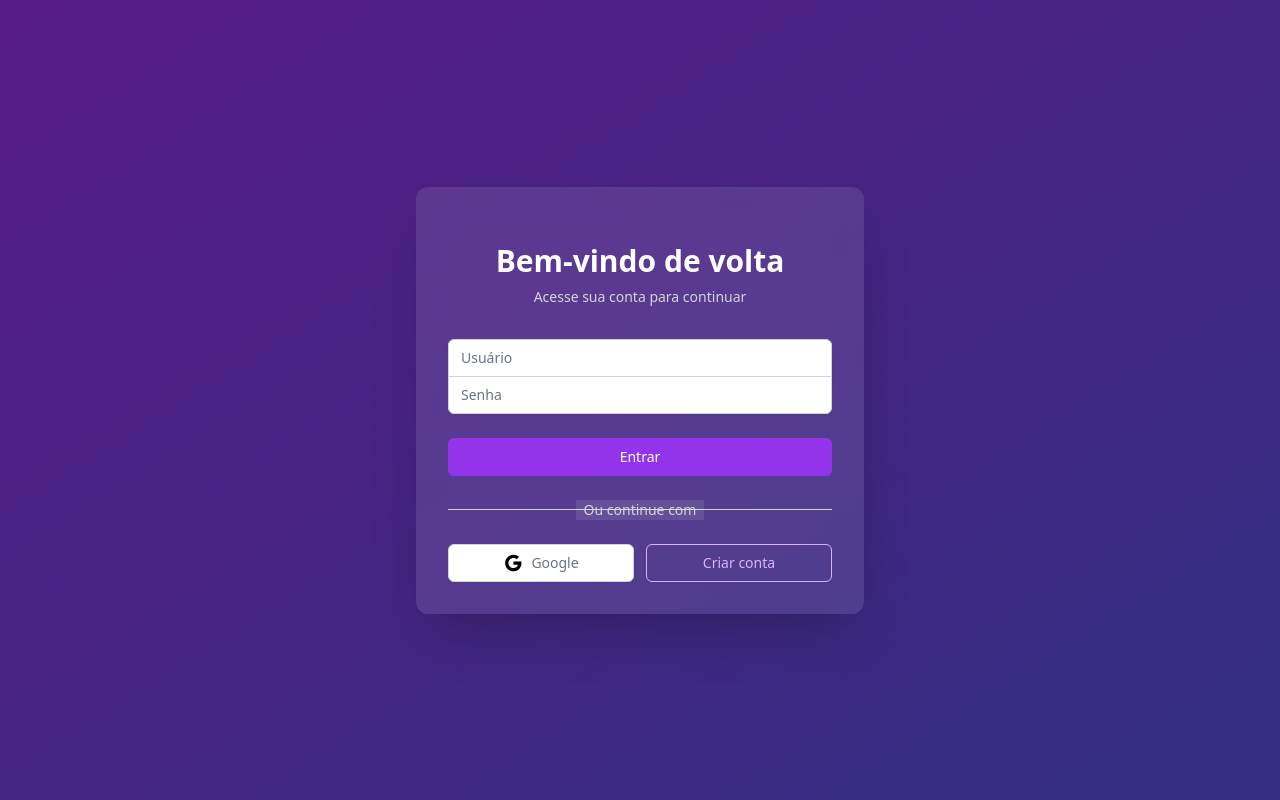
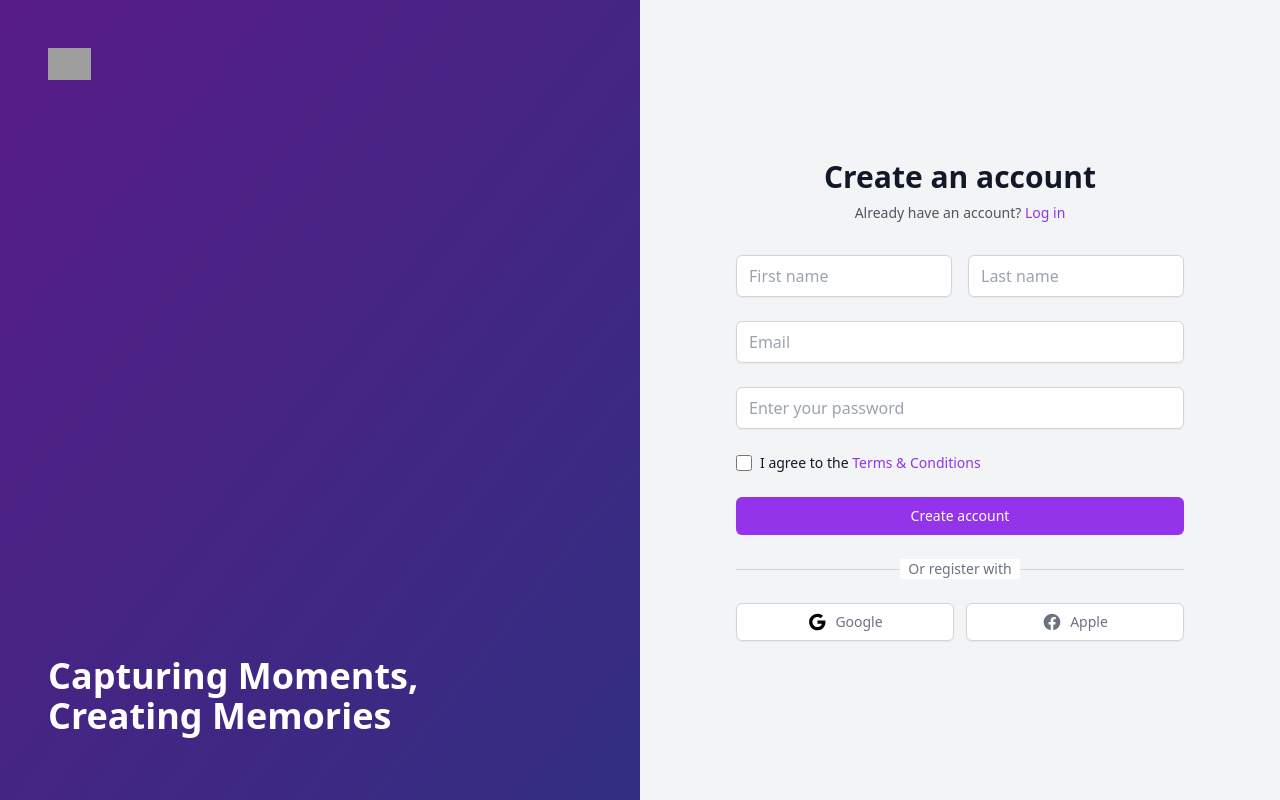
Before and after one commit to AttoLD/transportadora, a Flask app: template app/templates/auth/login.html in a window 1280 px wide. Run offline with Flask 2, Linux system fonts and the light colour scheme; the template is opened without the code that fills it, so the values that code supplies are empty; some libraries are stand-ins or nearby versions; grey boxes are pictures that could not be loaded.

Commit message:
Atualização de templates

```diff
--- a/app/templates/auth/login.html
+++ b/app/templates/auth/login.html
@@ -1,47 +1,65 @@
 {% extends "base.html" %}
 
 {% block content %}
-<div class="min-h-screen bg-gradient-to-br from-purple-900 to-indigo-900 flex items-center justify-center py-12 px-4 sm:px-6 lg:px-8">
-    <div class="max-w-md w-full bg-white/10 backdrop-blur-lg rounded-xl shadow-2xl p-8">
+<div class="min-h-screen flex">
+    <!-- Lado esquerdo - Imagem e texto -->
+    <div class="hidden lg:flex lg:w-1/2 bg-gradient-to-br from-purple-900 to-indigo-900 p-12 flex-col justify-between">
+        <div>
+            <img src="{{ url_for('static', filename='images/logo.png') }}" alt="Logo" class="h-8">
+        </div>
+        <div>
+            <h2 class="text-4xl font-bold text-white mb-4">Capturing Moments,<br>Creating Memories</h2>
+        </div>
+    </div>
+
+    <!-- Lado direito - Formulário -->
+    <div class="w-full lg:w-1/2 flex items-center justify-center p-12">
+        <div class="max-w-md w-full">
             <div class="text-center">
-            <h2 class="mt-6 text-3xl font-bold text-white">
-                Bem-vindo de volta
-            </h2>
-            <p class="mt-2 text-sm text-gray-300">
-                Acesse sua conta para continuar
+                <h2 class="text-3xl font-bold text-gray-900">Create an account</h2>
+                <p class="mt-2 text-sm text-gray-600">
+                    Already have an account? <a href="{{ url_for('auth.login') }}" class="text-purple-600 hover:text-purple-500">Log in</a>
                 </p>
             </div>
 
-        {% with messages = get_flashed_messages() %}
-        {% if messages %}
-        <div class="mt-4">
-            {% for message in messages %}
-            <div class="bg-red-100 border border-red-400 text-red-700 px-4 py-3 rounded relative" role="alert">
-                <span class="block sm:inline">{{ message }}</span>
-            </div>
-            {% endfor %}
-        </div>
-        {% endif %}
-        {% endwith %}
-
-        <form class="mt-8 space-y-6" action="{{ url_for('auth.login') }}" method="POST">
-            <div class="rounded-md shadow-sm -space-y-px">
+            <form class="mt-8 space-y-6" method="POST">
+                <div class="grid grid-cols-2 gap-4">
                     <div>
-                    <input id="username" name="username" type="text" required
-                        class="appearance-none rounded-t-md relative block w-full px-3 py-2 border border-gray-300 placeholder-gray-500 text-gray-900 focus:outline-none focus:ring-purple-500 focus:border-purple-500 focus:z-10 sm:text-sm"
-                        placeholder="Usuário">
+                        <input type="text" name="firstname" required
+                            class="appearance-none block w-full px-3 py-2 border border-gray-300 rounded-md shadow-sm placeholder-gray-400 focus:outline-none focus:ring-purple-500 focus:border-purple-500"
+                            placeholder="First name">
                     </div>
                     <div>
-                    <input id="password" name="password" type="password" required
-                        class="appearance-none rounded-b-md relative block w-full px-3 py-2 border border-gray-300 placeholder-gray-500 text-gray-900 focus:outline-none focus:ring-purple-500 focus:border-purple-500 focus:z-10 sm:text-sm"
-                        placeholder="Senha">
+                        <input type="text" name="lastname" required
+                            class="appearance-none block w-full px-3 py-2 border border-gray-300 rounded-md shadow-sm placeholder-gray-400 focus:outline-none focus:ring-purple-500 focus:border-purple-500"
+                            placeholder="Last name">
                     </div>
                 </div>
 
                 <div>
+                    <input type="email" name="email" required
+                        class="appearance-none block w-full px-3 py-2 border border-gray-300 rounded-md shadow-sm placeholder-gray-400 focus:outline-none focus:ring-purple-500 focus:border-purple-500"
+                        placeholder="Email">
+                </div>
+
+                <div>
+                    <input type="password" name="password" required
+                        class="appearance-none block w-full px-3 py-2 border border-gray-300 rounded-md shadow-sm placeholder-gray-400 focus:outline-none focus:ring-purple-500 focus:border-purple-500"
+                        placeholder="Enter your password">
+                </div>
+
+                <div class="flex items-center">
+                    <input type="checkbox" name="terms" required
+                        class="h-4 w-4 text-purple-600 focus:ring-purple-500 border-gray-300 rounded">
+                    <label class="ml-2 block text-sm text-gray-900">
+                        I agree to the <a href="#" class="text-purple-600 hover:text-purple-500">Terms & Conditions</a>
+                    </label>
+                </div>
+
+                <div>
                     <button type="submit"
-                    class="group relative w-full flex justify-center py-2 px-4 border border-transparent text-sm font-medium rounded-md text-white bg-purple-600 hover:bg-purple-700 focus:outline-none focus:ring-2 focus:ring-offset-2 focus:ring-purple-500">
-                    Entrar
+                        class="w-full flex justify-center py-2 px-4 border border-transparent rounded-md shadow-sm text-sm font-medium text-white bg-purple-600 hover:bg-purple-700 focus:outline-none focus:ring-2 focus:ring-offset-2 focus:ring-purple-500">
+                        Create account
                     </button>
                 </div>
             </form>
@@ -52,25 +70,26 @@
                         <div class="w-full border-t border-gray-300"></div>
                     </div>
                     <div class="relative flex justify-center text-sm">
-                    <span class="px-2 bg-white/10 text-gray-300">Ou continue com</span>
+                        <span class="px-2 bg-white text-gray-500">Or register with</span>
                     </div>
                 </div>
 
                 <div class="mt-6 grid grid-cols-2 gap-3">
                     <a href="{{ url_for('auth.google_login') }}"
                         class="w-full inline-flex justify-center py-2 px-4 border border-gray-300 rounded-md shadow-sm bg-white text-sm font-medium text-gray-500 hover:bg-gray-50">
-                    <svg class="h-5 w-5" viewBox="0 0 24 24">
-                        <path d="M12.545,10.239v3.821h5.445c-0.712,2.315-2.647,3.972-5.445,3.972c-3.332,0-6.033-2.701-6.033-6.032 s2.701-6.032,6.033-6.032c1.498,0,2.866,0.549,3.921,1.453l2.814-2.814C17.503,2.988,15.139,2,12.545,2 C7.021,2,2.543,6.477,2.543,12s4.478,10,10.002,10c8.396,0,10.249-7.85,9.426-11.748L12.545,10.239z"/>
-                    </svg>
+                        <img src="{{ url_for('static', filename='images/google.svg') }}" class="h-5 w-5" alt="Google">
                         <span class="ml-2">Google</span>
                     </a>
-
-                <a href="{{ url_for('auth.register') }}"
-                    class="w-full inline-flex justify-center py-2 px-4 border border-purple-300 rounded-md shadow-sm bg-transparent text-sm font-medium text-purple-300 hover:bg-purple-600 hover:text-white">
-                    Criar conta
+                    <a href="#"
+                        class="w-full inline-flex justify-center py-2 px-4 border border-gray-300 rounded-md shadow-sm bg-white text-sm font-medium text-gray-500 hover:bg-gray-50">
+                        <svg class="h-5 w-5" viewBox="0 0 24 24" fill="currentColor">
+                            <path d="M12 2C6.477 2 2 6.477 2 12c0 4.991 3.657 9.128 8.438 9.879V14.89h-2.54V12h2.54V9.797c0-2.506 1.492-3.89 3.777-3.89 1.094 0 2.238.195 2.238.195v2.46h-1.26c-1.243 0-1.63.771-1.63 1.562V12h2.773l-.443 2.89h-2.33v6.989C18.343 21.129 22 16.99 22 12c0-5.523-4.477-10-10-10z"/>
+                        </svg>
+                        <span class="ml-2">Apple</span>
                     </a>
                 </div>
             </div>
         </div>
     </div>
+</div>
 {% endblock %}
--- a/app/templates/relatorios.html
+++ b/app/templates/relatorios.html
@@ -8,7 +8,7 @@
         <div class="grid grid-cols-1 md:grid-cols-2 gap-6">
             <div class="bg-white p-6 rounded-lg shadow border">
                 <h2 class="text-xl font-semibold mb-4">Relatório por Período</h2>
-                <form method="post" action="{{ url_for('relatorios.gerar_relatorio') }}">
+                <form method="post" action="{{ url_for('relatorios.gerar') }}">
                     <div class="space-y-4">
                         <div>
                             <label class="block text-sm font-medium text-gray-700">Data Inicial</label>
```
Also changed, not shown: app/routes/relatorios.py (+8 -4 lines), app/templates/movimentos.html (added, +38 -0 lines). Lines whose indentation alone changed are shown as unchanged.
